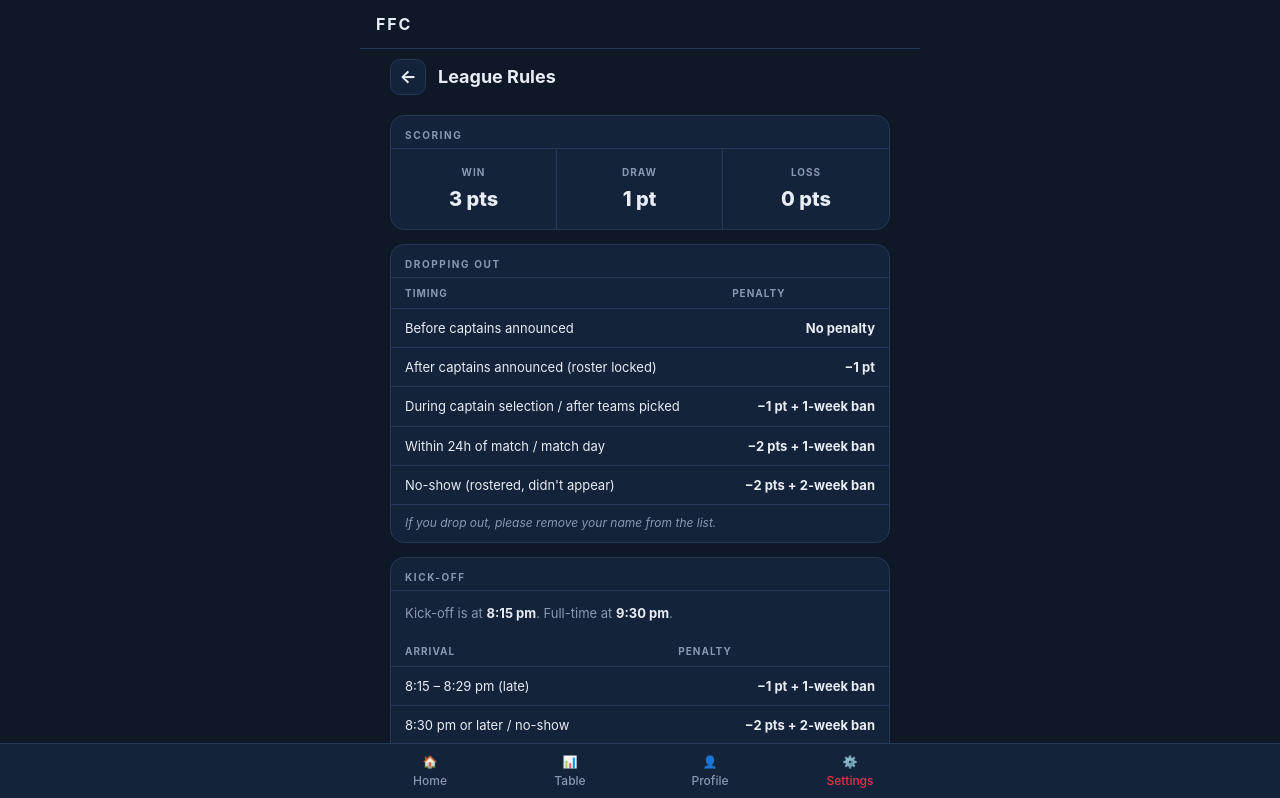
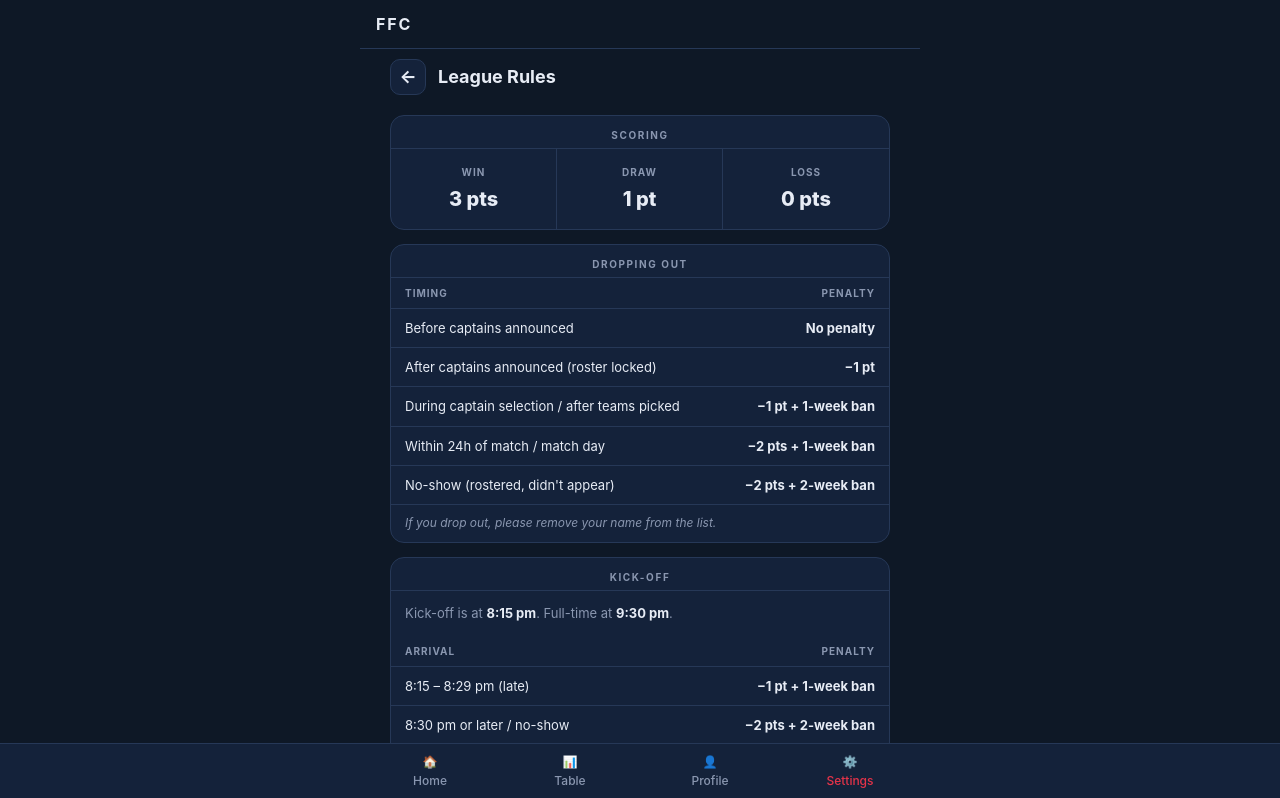
Before and after one commit to mmuwahid/FFC, a React (Vite) app in the folder ffc/: page /settings/rules in a window 1280 px wide. Shown: the top 798 px of the page. Built offline with nearby package versions, Linux system fonts and the light colour scheme; no server answers.

Commit message:
style(rules): center card headers + right-align penalty/consequence th

```diff
--- a/ffc/src/index.css
+++ b/ffc/src/index.css
@@ -2021,9 +2021,11 @@ textarea.auth-input {
   font-size: 10px; font-weight: 700; letter-spacing: 0.16em;
   text-transform: uppercase; color: var(--text-muted);
   border-bottom: 1px solid var(--border);
+  text-align: center;
 }
 .lr-table { width: 100%; border-collapse: collapse; font-size: 13px; }
 .lr-table th { padding: 8px 14px; text-align: left; font-size: 10px; font-weight: 700; letter-spacing: 0.1em; text-transform: uppercase; color: var(--text-muted); border-bottom: 1px solid var(--border); }
+.lr-table th:last-child { text-align: right; }
 .lr-table td { padding: 10px 14px; border-bottom: 1px solid var(--border); color: var(--text); vertical-align: top; }
 .lr-table tr:last-child td { border-bottom: none; }
 .lr-table td:last-child { text-align: right; font-weight: 700; }
```
